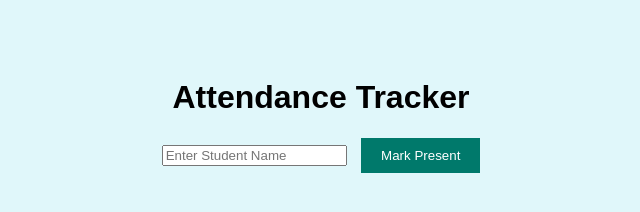
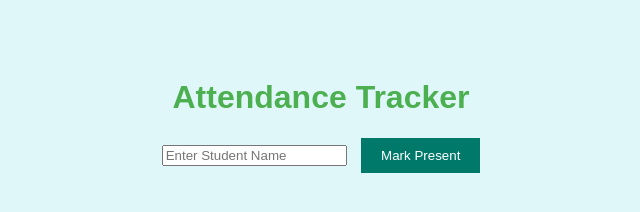
Before and after one commit to shankar20024/Student-Attendance-Tracker, a plain HTML site: page index.html in a window 1280 px wide. Shown: the whole page, without its empty margins (319-959 px from the left). Drawn offline with Linux system fonts and the light colour scheme.

Commit message:
Update styles.css

```diff
--- a/styles.css
+++ b/styles.css
@@ -3,6 +3,10 @@ body {
   background-color: #e0f7fa;
   text-align: center;
   padding: 50px;
+}
+
+h1 {
+  color: #4CAF50;  /* Changes heading color to green */
 }
 
 button {
```
